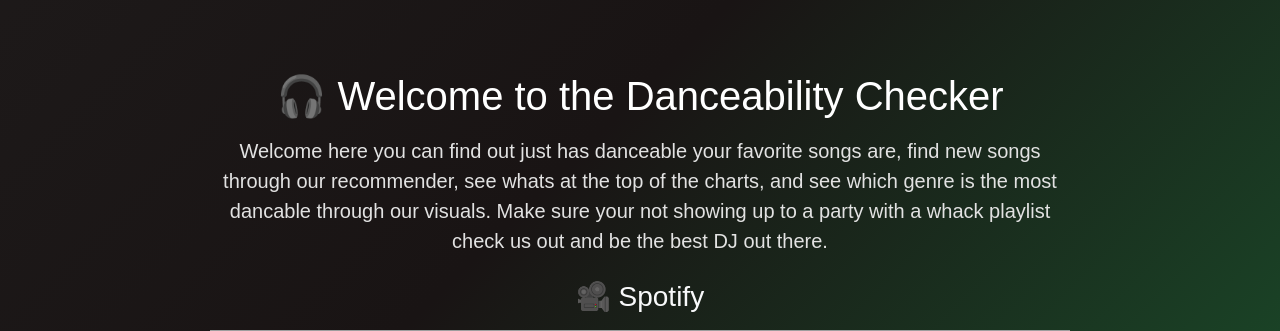
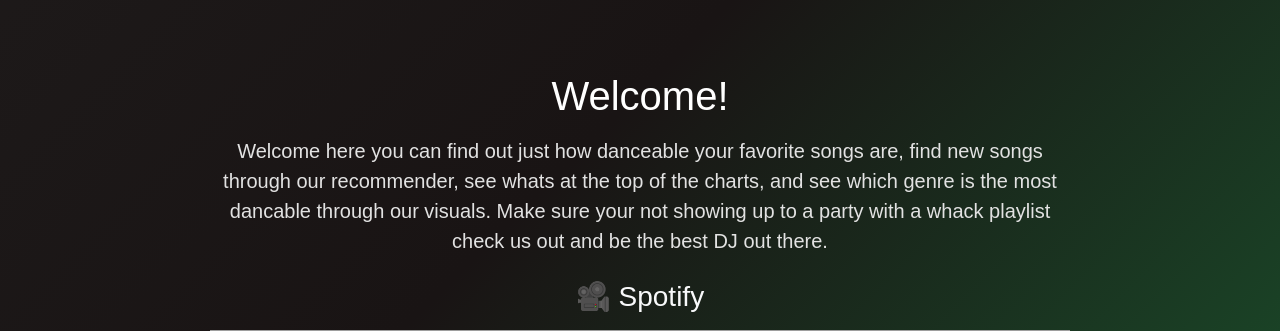
Before and after one commit to ruizjosuev/Project4-group6, a Flask app: page / in a window 1280 px wide. Shown: the part 136-467 px from the top of the page. Run offline with Flask 3, Linux system fonts and the light colour scheme; parts of the project's set-up code (start-up, migrations or seed data) failed here and were passed over; grey boxes are pictures that could not be loaded.

Commit message:
modified:   Adam/templates/home.html

```diff
--- a/Adam/templates/home.html
+++ b/Adam/templates/home.html
@@ -4,9 +4,9 @@
 
 {% block content %}
 <div class="container text-center text-light py-5">
-  <h1 class="mb-3">🎧 Welcome to the Danceability Checker</h1>
+  <h1 class="mb-3"> Welcome!</h1>
   <p class="lead mb-4">
-    Welcome here you can find out just has danceable your favorite songs are, find new songs through our recommender, see whats at the top of the charts, and see which genre is the most dancable through our visuals. Make sure your not showing up to a party with a whack playlist check us out and be the best DJ out there.
+    Welcome here you can find out just how danceable your favorite songs are, find new songs through our recommender, see whats at the top of the charts, and see which genre is the most dancable through our visuals. Make sure your not showing up to a party with a whack playlist check us out and be the best DJ out there.
   </p>
 
   <h3 class="text-light mb-3">🎥 Spotify</h3>
```
